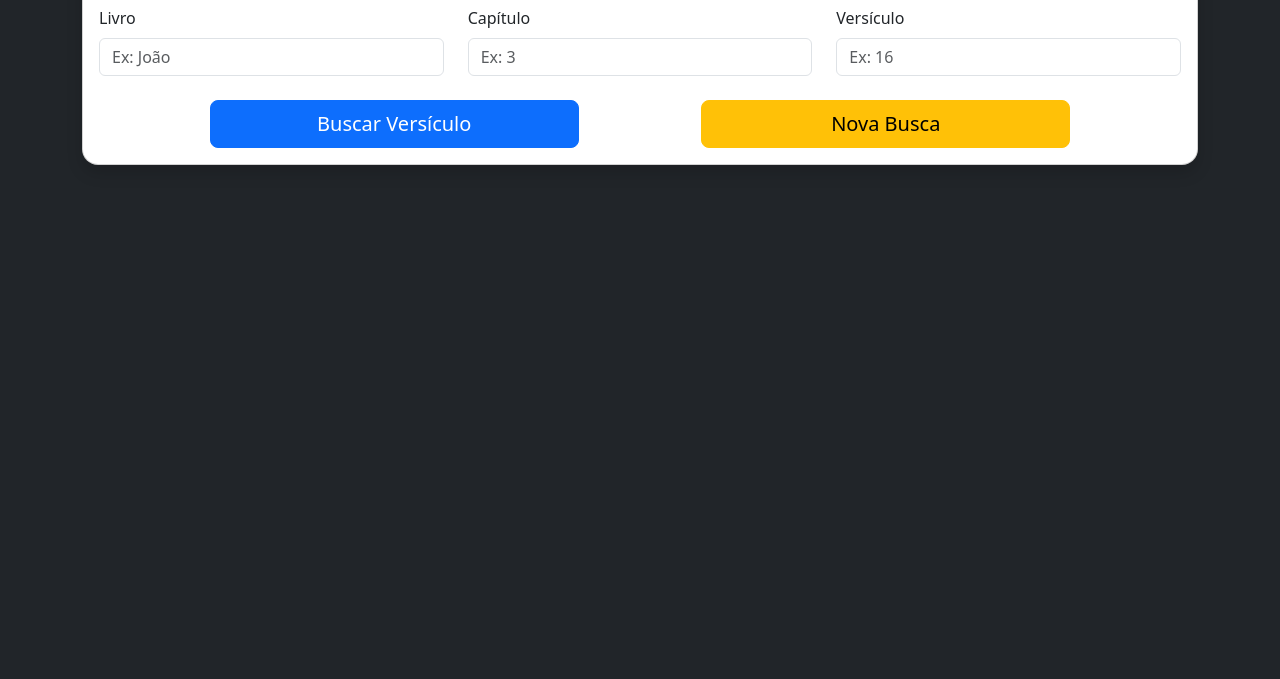
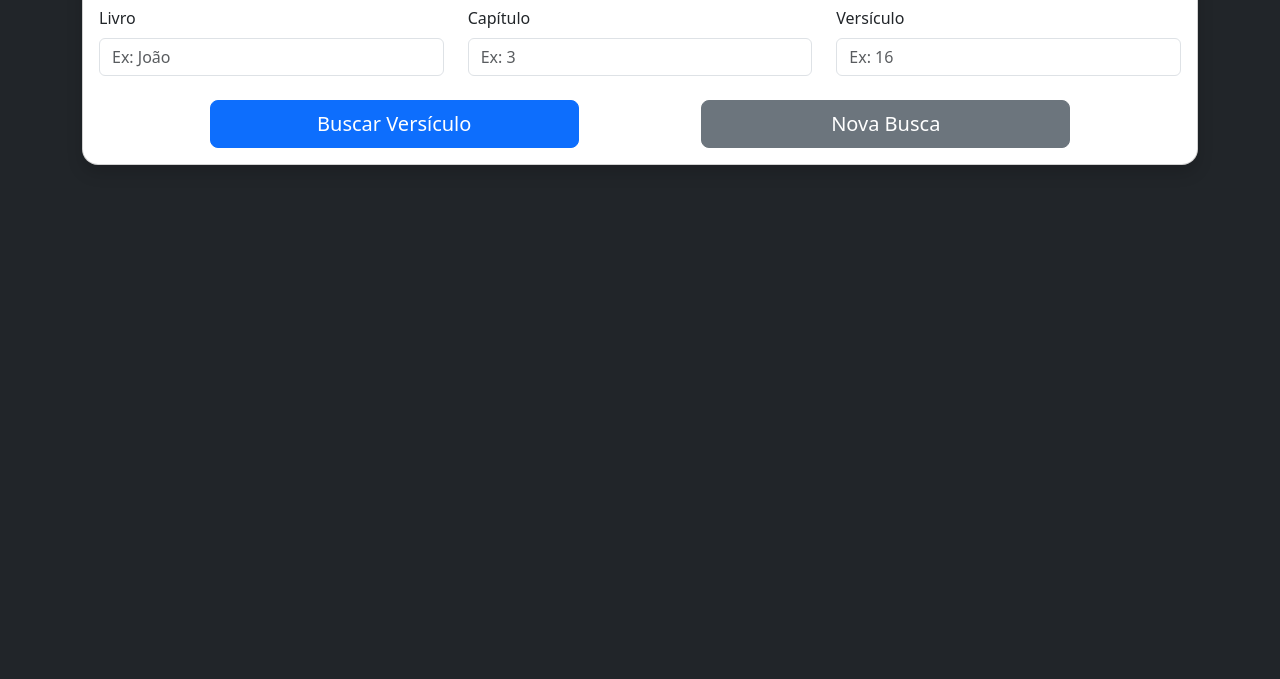
Before and after one commit to sCube-dv/prog-web-ii, a plain HTML site: page desafio-apis-publicas-github/index.html in a window 1280 px wide. Shown: the part 121-800 px from the top of the page. Drawn offline with nearby package versions, Linux system fonts and the light colour scheme.

Commit message:
cor botao

```diff
--- a/desafio-apis-publicas-github/index.html
+++ b/desafio-apis-publicas-github/index.html
@@ -33,7 +33,7 @@
                     </div>
                     <div class="d-flex justify-content-evenly row">
                         <button type="submit" class="btn btn-primary btn-lg col-md-4 mt-2">Buscar Versículo</button>
-                        <button type="reset" class="btn btn-warning btn-lg col-md-4 mt-2" onclick="novaBusca()">Nova
+                        <button type="reset" class="btn btn-secondary btn-lg col-md-4 mt-2" onclick="novaBusca()">Nova
                             Busca</button>
                     </div>
                 </form>
```
